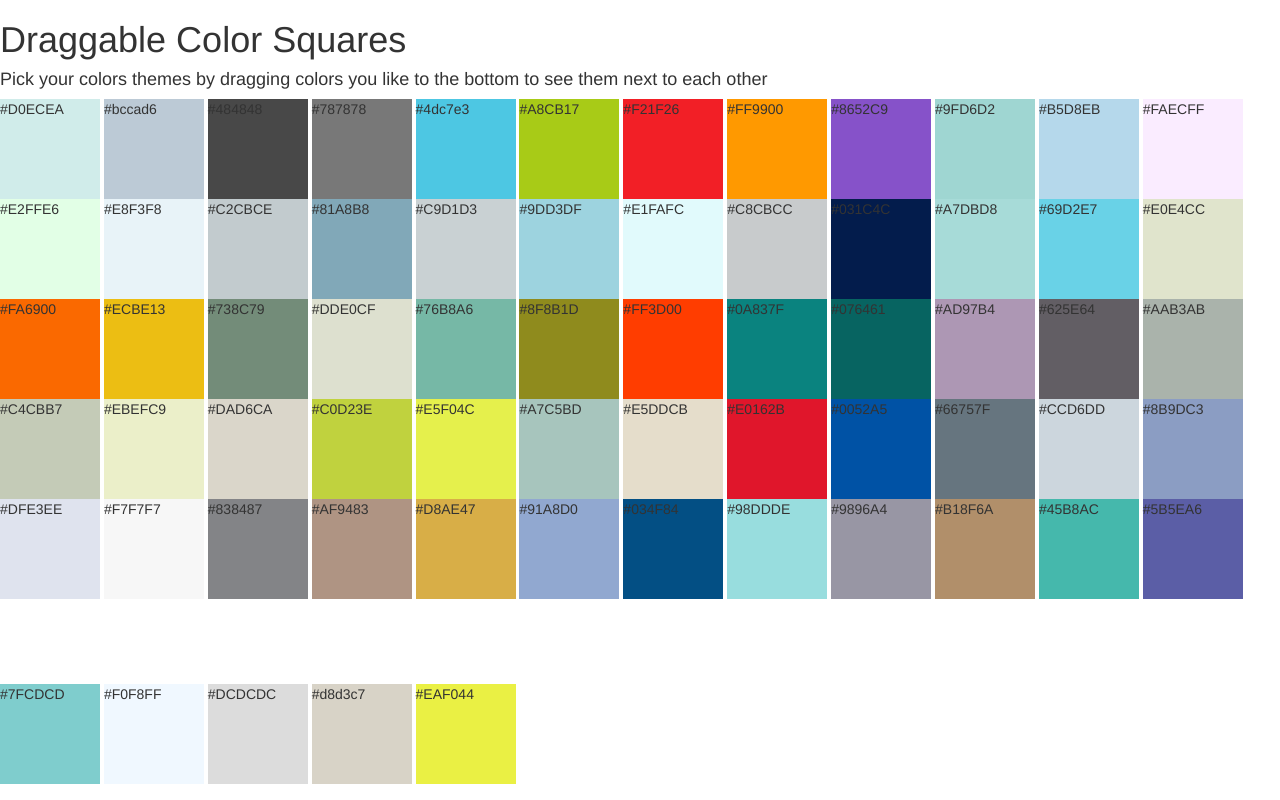
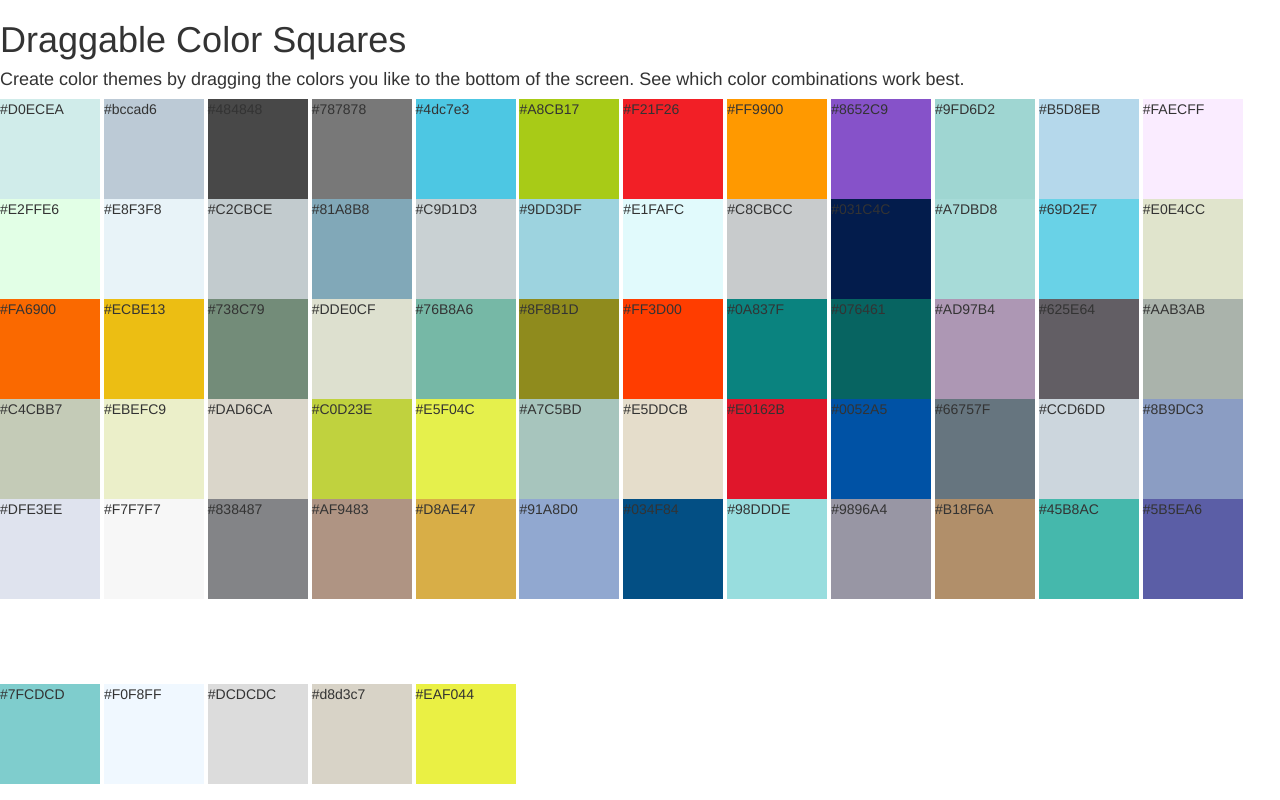
Before and after one commit to akaaki/Draggable-Color-Themes, a plain HTML site: page index.html in a window 1280 px wide. Drawn offline with nearby package versions, Linux system fonts and the light colour scheme.

Commit message:
Change H4 note

```diff
--- a/index.html
+++ b/index.html
@@ -18,7 +18,7 @@
 
   <body>
     <h1>Draggable Color Squares</h1>
-    <h4>Pick your colors themes by dragging colors you like to the bottom to see them next to each other</h4>
+    <h4>Create color themes by dragging the colors you like to the bottom of the screen. See which color combinations work best.</h4>
 
 
     <div class="box1">#D0ECEA</div>
```
